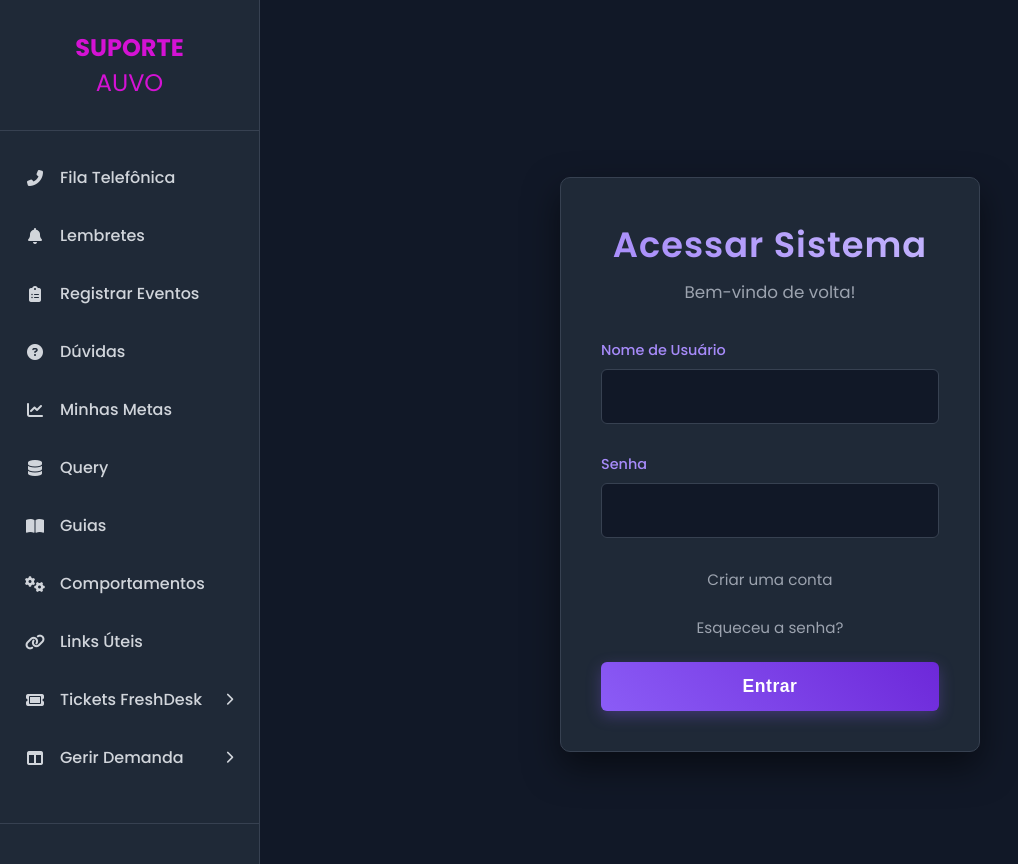
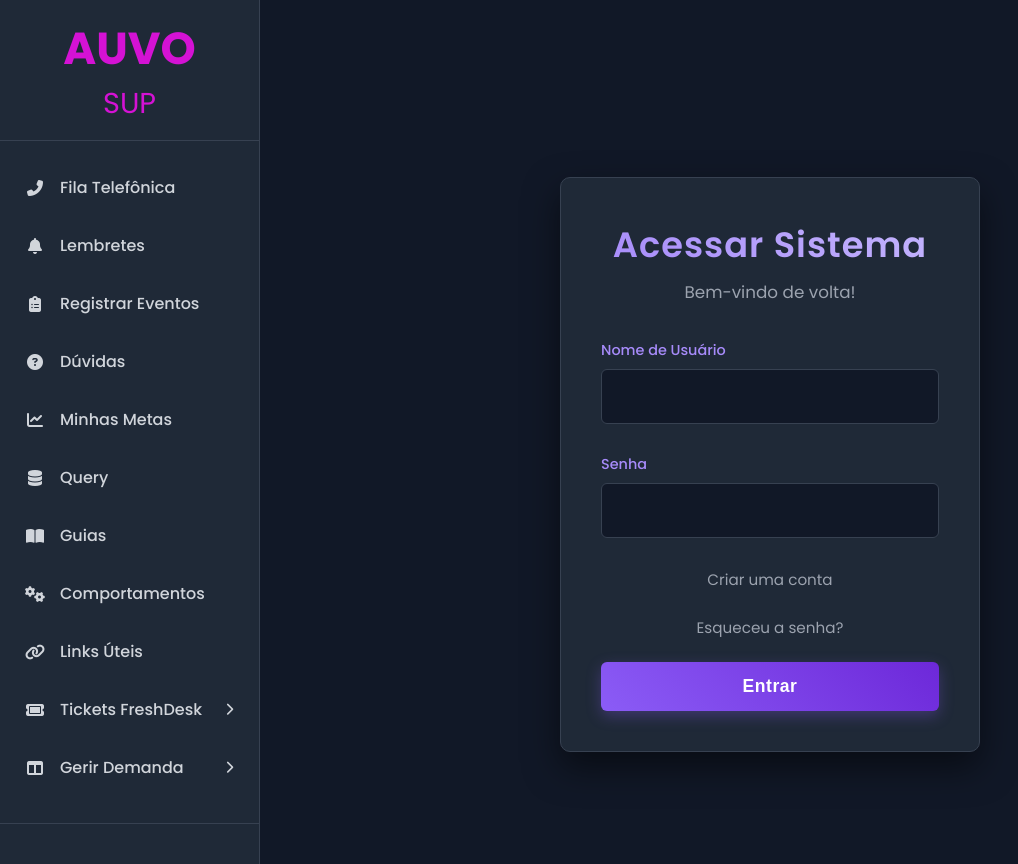
Before and after one commit to Jaum-Pimentel/Sistema-Suporte, a Flask app: a page that uses templates/base.html in a window 1280 px wide. Shown: the whole page, without its empty margins (0-1018 px from the left). Run offline with Flask 3, Linux system fonts and the light colour scheme; some libraries are stand-ins or nearby versions.

Commit message:
Nome do sistema e favicon no navegador

```diff
--- a/static/css/style.css
+++ b/static/css/style.css
@@ -33,7 +33,7 @@ body {
 }
 
 .sidebar-header {
-    padding: 30px 20px;
+    padding: 15px 20px;
     text-align: center;
     border-bottom: 1px solid #374151;
 }
--- a/templates/base.html
+++ b/templates/base.html
@@ -3,8 +3,9 @@
 <head>
     <meta charset="UTF-8">
     <meta name="viewport" content="width=device-width, initial-scale=1.0">
-    <title>{% block title %}Sistema de Suporte{% endblock %}</title>
+    <title>{% block title %}Auvo Sup{% endblock %}</title>
     <link rel="stylesheet" href="{{ url_for('static', filename='css/style.css') }}">
+    <link rel="icon" type="image/png" href="{{ url_for('static', filename='img/SupAuvologo.png') }}">
     <link rel="preconnect" href="https://fonts.googleapis.com">
     <link rel="preconnect" href="https://fonts.gstatic.com" crossorigin>
     <link href="https://fonts.googleapis.com/css2?family=Poppins:wght@300;400;500;600;700&display=swap" rel="stylesheet">
@@ -14,7 +15,7 @@
     <div class="main-container">
         <nav class="sidebar">
             <div class="sidebar-header">
-                <h1 style="color: #d412d4ff">SUPORTE</h1><span style="color: #d412d4ff; font-size: 1.5em;">AUVO</span>
+                <h1 style="color: #d412d4ff; font-size: 2.8em;">AUVO</h1><span style="color: #d412d4ff; font-size: 1.8em;">SUP</span>
             </div>
             <ul class="menu">
                 <li class="menu-item">
```
Also changed, not shown: instance/site.db, static/img/SupAuvologo.png (added), static/img/favicon.jpg (added).
